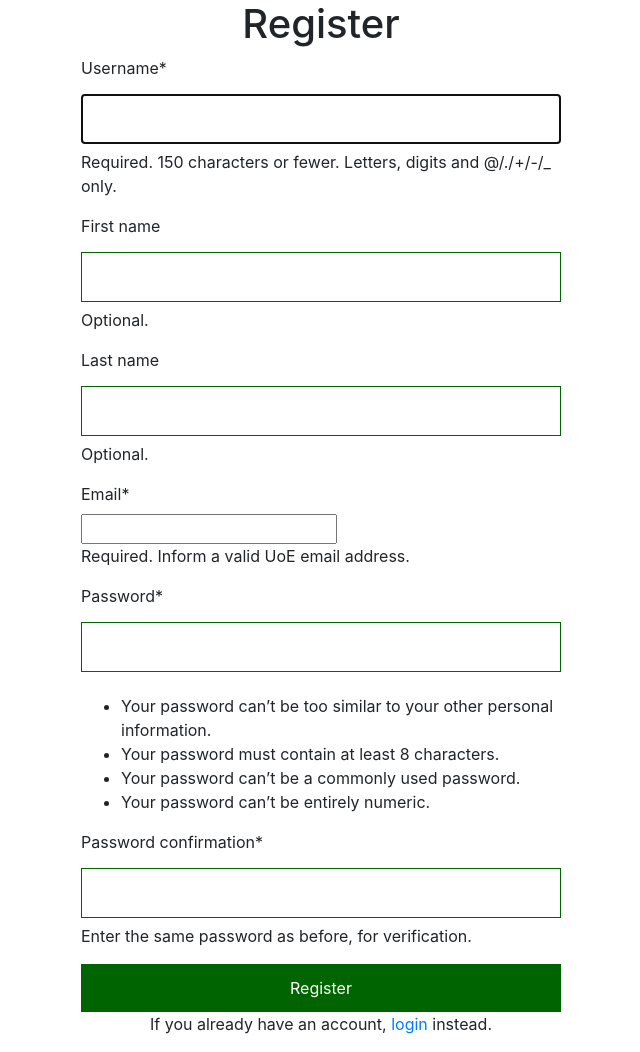
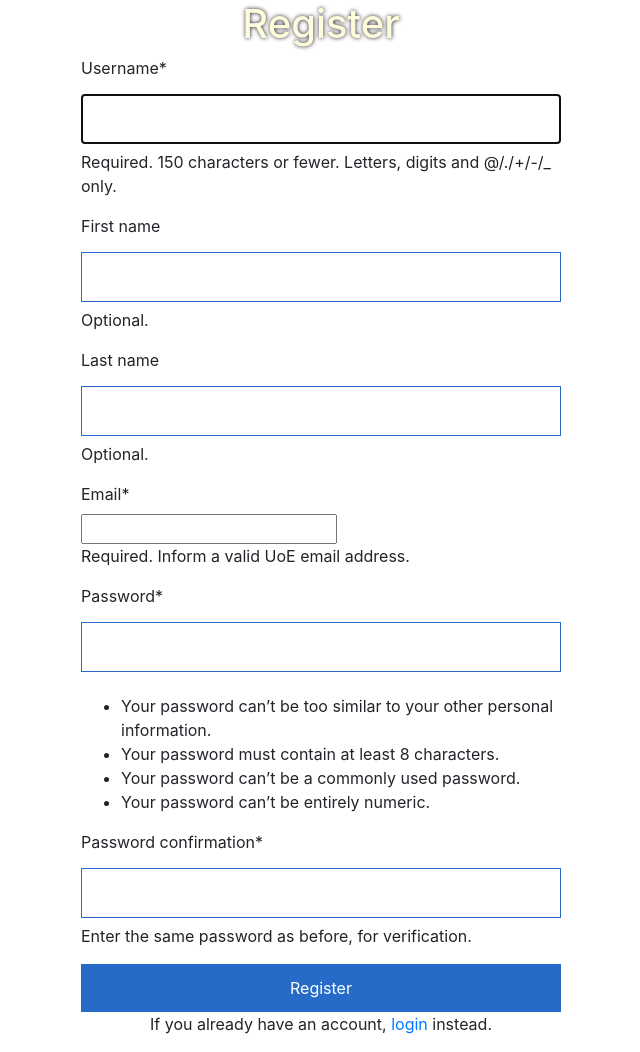
Before and after one commit to Pierre-siddall/exeplore, a Django app: page /register/ in a window 1280 px wide. Shown: the whole page, without its empty margins (319-959 px from the left). Run offline with Django 4.2, Linux system fonts and the light colour scheme; some libraries are stand-ins or nearby versions.

Commit message:
home page colour

```diff
--- a/Exeplore/Exeplore/static/css/stylesheet.css
+++ b/Exeplore/Exeplore/static/css/stylesheet.css
@@ -13,6 +13,8 @@
 
 h1 {
     text-align: center;
+    color: #FFFCDC;
+    text-shadow: 0.25px 0.25px 4px #1D1B22;
 }
 
 button:hover {
@@ -24,13 +26,13 @@ input[type=text],input[type=password] {
     padding: 12px 16px;
     margin: 6px 0;
     display: inline-block;
-    border: 1px solid #006400;
+    border: 1px solid #276BC9;
     box-sizing: border-box;
 }
 
 /* for any button that is okay or submit or done or go */
 button.submit {
-    background-color: #006400;
+    background-color: #276BC9;
     color: white;
     padding: 12px 16px;
     margin: 0%;
@@ -51,7 +53,7 @@ button.icon {
     padding:0%;
     margin:0%;
     border:0ch;
-    background-color: #006400;
+    background-color: #2EE29D;
     color: white;
 }
 
--- a/Exeplore/templates/registration/home.html
+++ b/Exeplore/templates/registration/home.html
@@ -2,7 +2,7 @@
 {% load static %}
 {% block content %}
 
-<div class="mobile-container"> <!-- mobile-container to look like a phone -->
+<div class="mobile-container" style="background-color: #2EE29D;"> <!-- mobile-container to look like a phone -->
     <!-- navigation -->
     <div class="topnav" id="links">
             <button class="icon"><img src="{% static 'images/qr.png' %}"></button><!--
```
